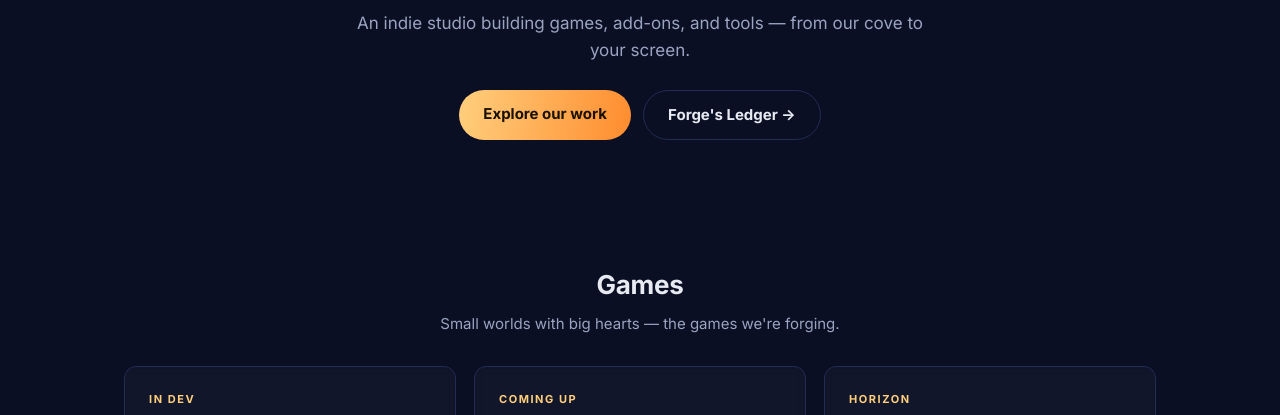
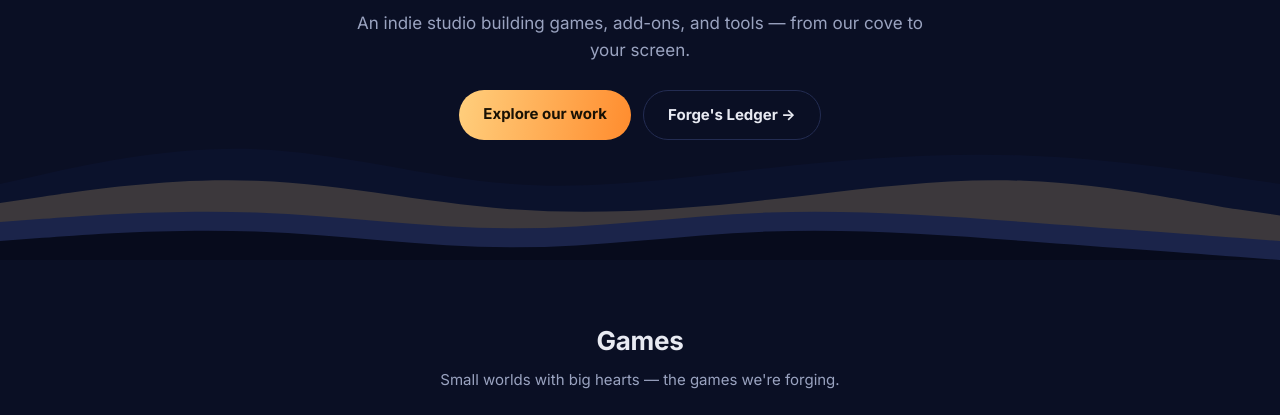
Before and after one commit to Onepromise/thecrescentcove.com, a plain HTML site: page index.html in a window 1280 px wide. Shown: the part 315-730 px from the top of the page. Drawn offline with Linux system fonts and the light colour scheme.

Commit message:
Hero: layered moonlit waves (Haikei-style SVG background)

```diff
--- a/index.html
+++ b/index.html
@@ -110,9 +110,16 @@ a { color: inherit; }
 
 /* ---------- hero ---------- */
 .hero {
+  position: relative;
+  overflow: hidden;
   text-align: center;
-  padding: 88px 24px 64px;
+  padding: 88px 24px 120px;
   background: radial-gradient(ellipse 70% 60% at 50% 0%, #1a2450 0%, var(--bg) 70%);
+}
+.hero > *:not(.hero-waves) { position: relative; z-index: 1; }
+.hero-waves {
+  position: absolute; left: 0; right: 0; bottom: 0;
+  width: 100%; height: 190px; z-index: 0; pointer-events: none;
 }
 .hero h1 {
   font-size: clamp(34px, 5.4vw, 58px);
@@ -299,6 +306,12 @@ footer a:hover { color: var(--gold); }
 
   <!-- ============ HERO ============ -->
   <header class="hero">
+    <svg class="hero-waves" viewBox="0 0 1440 320" preserveAspectRatio="none" aria-hidden="true">
+      <path fill="#0d1433" fill-opacity="0.55" d="M0,192 L48,176 C96,160 192,128 288,133.3 C384,139 480,181 576,192 C672,203 768,181 864,165.3 C960,149 1056,139 1152,144 C1248,149 1344,171 1392,181.3 L1440,192 L1440,320 L1392,320 C1344,320 1248,320 1152,320 C1056,320 960,320 864,320 C768,320 672,320 576,320 C480,320 384,320 288,320 C192,320 96,320 48,320 L0,320 Z"></path>
+      <path fill="#ffcf7d" fill-opacity="0.20" d="M0,224 L48,213.3 C96,203 192,181 288,186.7 C384,192 480,224 576,234.7 C672,245 768,235 864,218.7 C960,203 1056,181 1152,186.7 C1248,192 1344,224 1392,234.7 L1440,245 L1440,320 L1392,320 C1344,320 1248,320 1152,320 C1056,320 960,320 864,320 C768,320 672,320 576,320 C480,320 384,320 288,320 C192,320 96,320 48,320 L0,320 Z"></path>
+      <path fill="#16224d" fill-opacity="0.85" d="M0,256 L48,250.7 C96,245 192,235 288,240 C384,245 480,267 576,266.7 C672,267 768,245 864,240 C960,235 1056,245 1152,256 C1248,267 1344,277 1392,282.7 L1440,288 L1440,320 L1392,320 C1344,320 1248,320 1152,320 C1056,320 960,320 864,320 C768,320 672,320 576,320 C480,320 384,320 288,320 C192,320 96,320 48,320 L0,320 Z"></path>
+      <path fill="#070b1c" d="M0,288 L48,282.7 C96,277 192,267 288,272 C384,277 480,299 576,298.7 C672,299 768,277 864,272 C960,267 1056,277 1152,288 C1248,299 1344,309 1392,314.7 L1440,320 L1440,320 L1392,320 C1344,320 1248,320 1152,320 C1056,320 960,320 864,320 C768,320 672,320 576,320 C480,320 384,320 288,320 C192,320 96,320 48,320 L0,320 Z"></path>
+    </svg>
     <div class="bigmoon" aria-hidden="true"></div>
     <h1>Forged under a <em>crescent moon.</em></h1>
     <p class="lede">An indie studio building games, add-ons, and tools — from our cove to your screen.</p>
```
